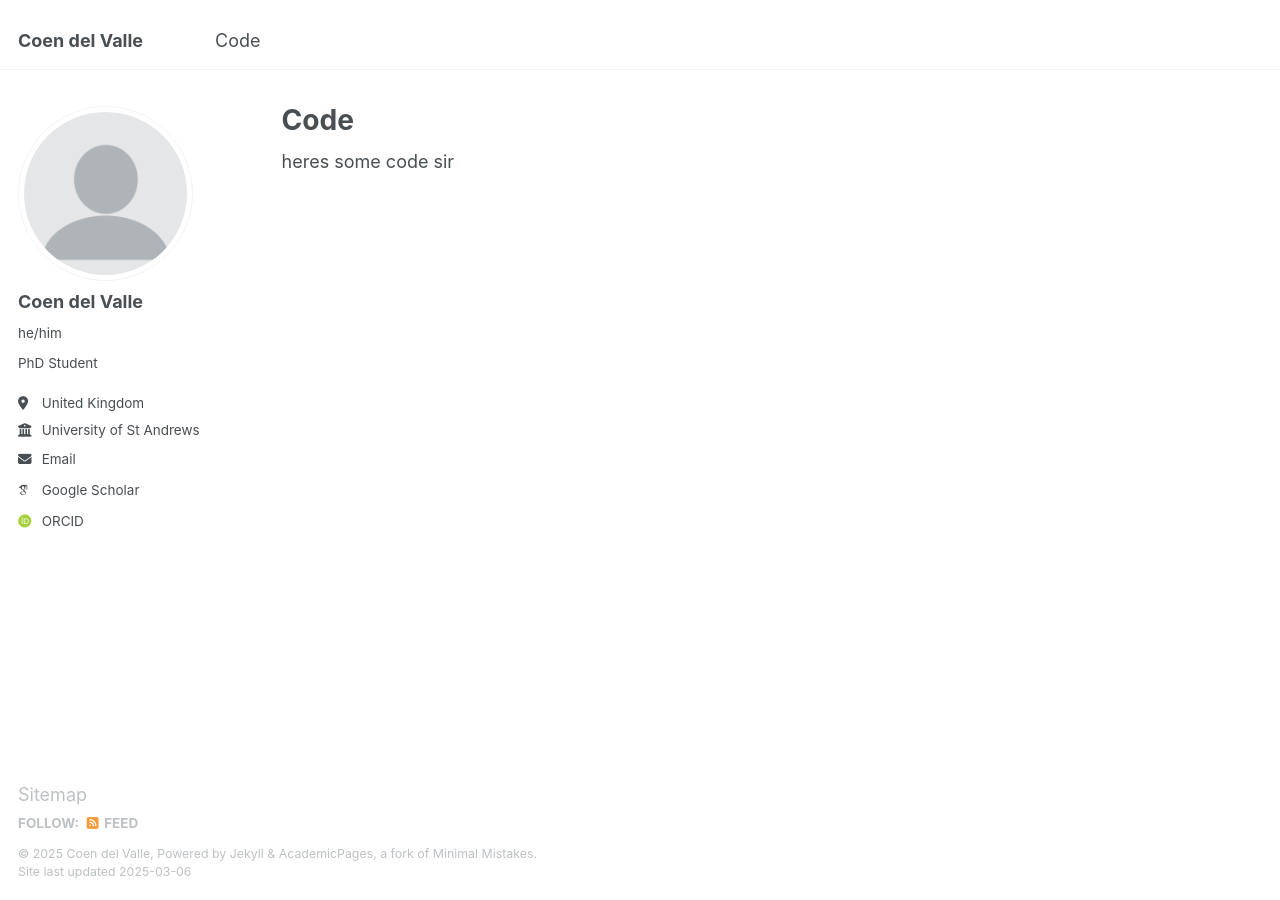
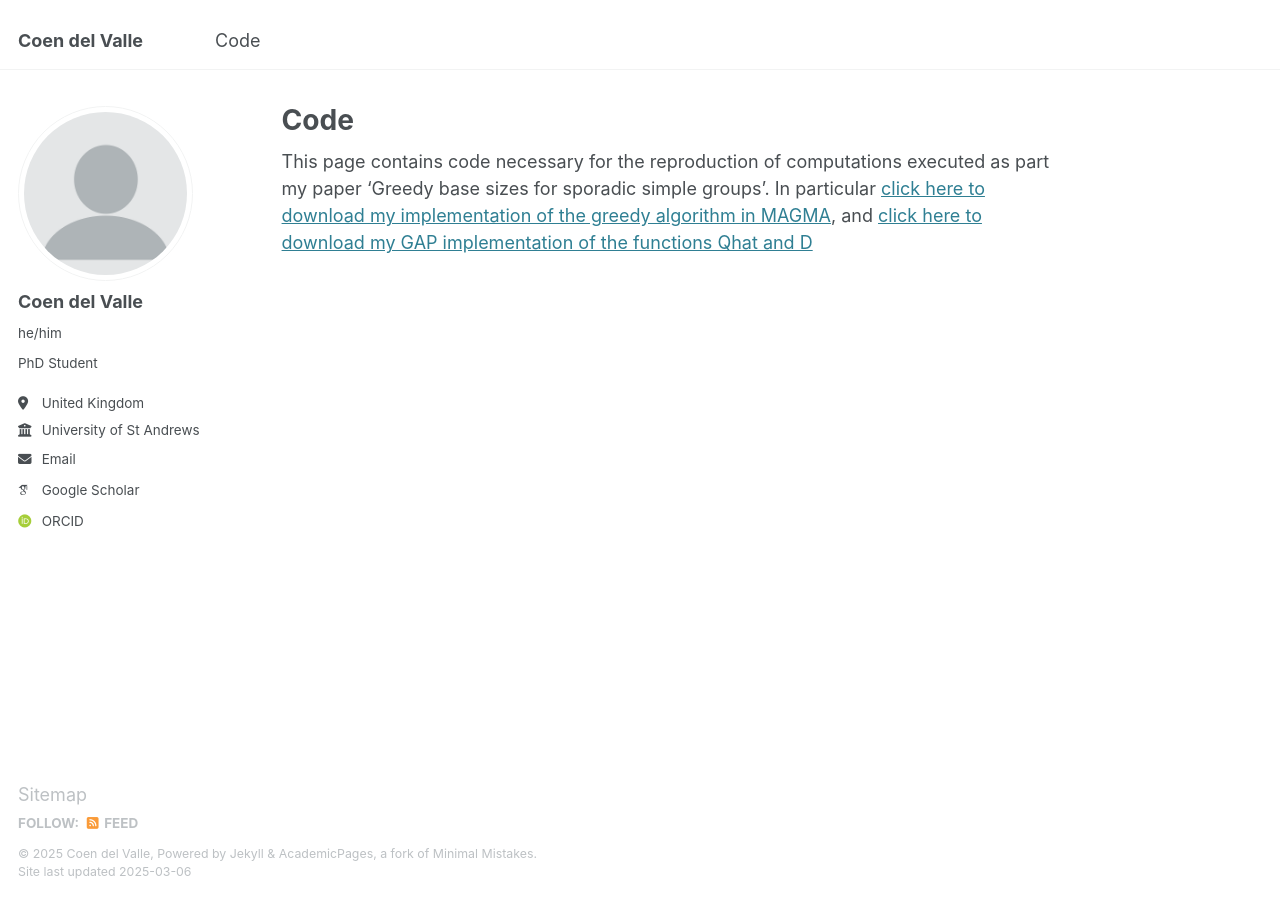
Before and after one commit to coendelvalle/coendelvalle.github.io, a Jekyll site: the page built from _pages/code.md, in a window 1280 px wide. Built offline with Jekyll 4.4.1, drawn with Linux system fonts in a browser that asks for light colours; some web fonts are replaced.

Commit message:
Update code.md

```diff
--- a/_pages/code.md
+++ b/_pages/code.md
@@ -3,4 +3,4 @@ title: "Code"
 permalink: /code/
 author_profile: true
 ---
-heres some code sir
+This page contains code necessary for the reproduction of computations executed as part my paper 'Greedy base sizes for sporadic simple groups'. In particular [click here to download my implementation of the greedy algorithm in MAGMA](https://github.com/coendelvalle/coendelvalle.github.io/raw/main/files/greedy.txt), and [click here to download my GAP implementation of the functions Qhat and D](https://github.com/coendelvalle/coendelvalle.github.io/raw/main/files/QD.txt)
```
